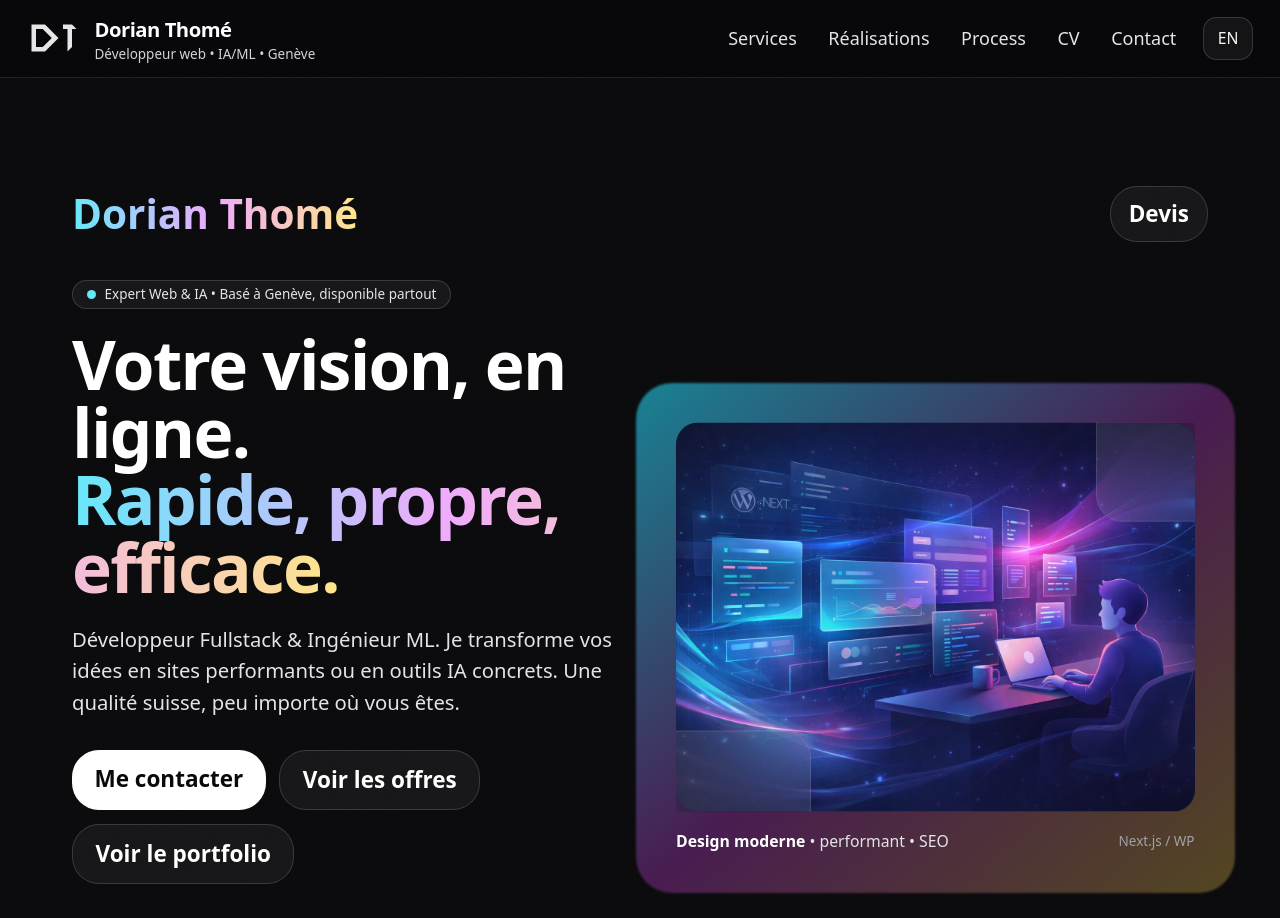
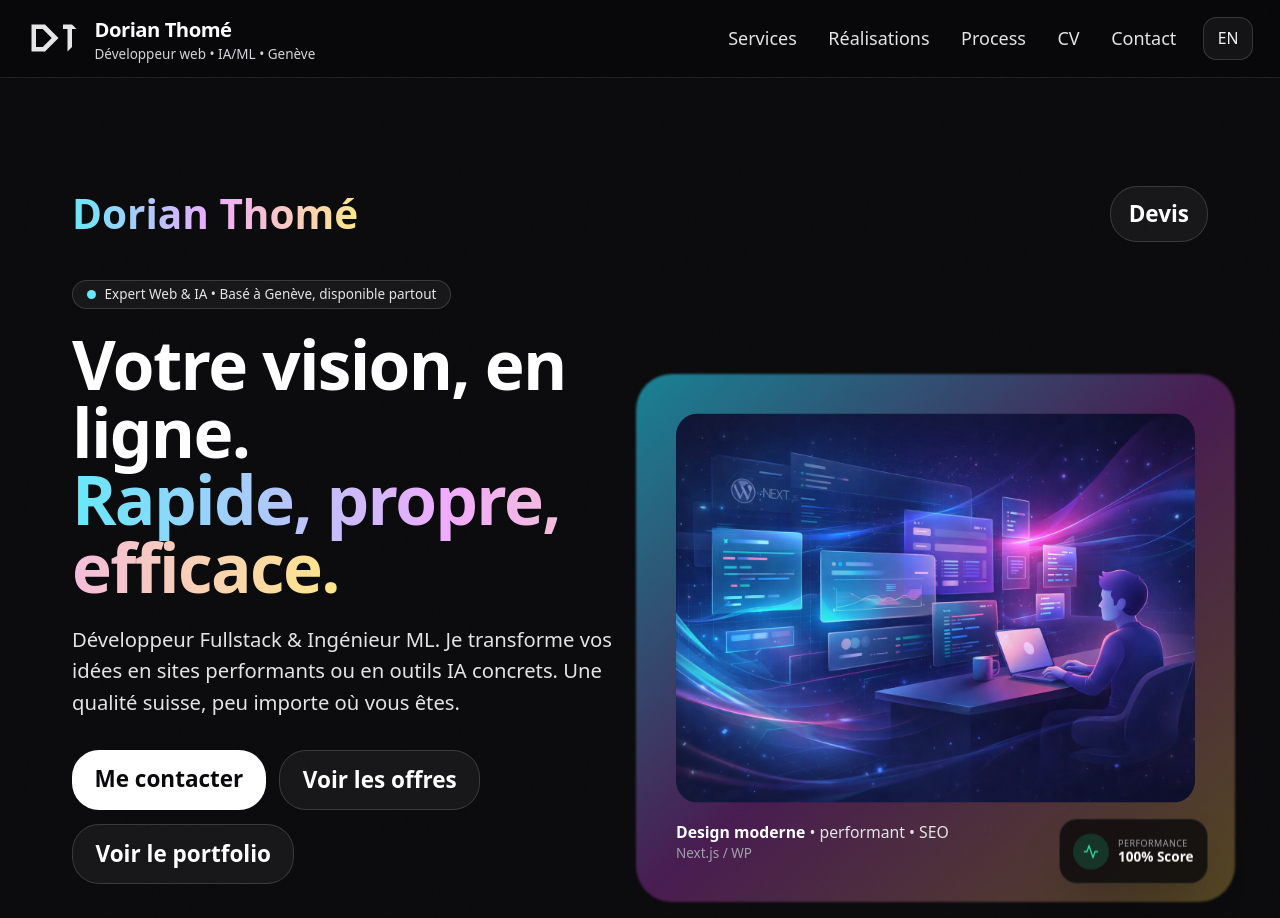
Before and after one commit to Dorian4Git/dorian-portfolio, a Next.js app: page / in a window 1280 px wide. Shown: the top 918 px of the page. Built offline with nearby package versions, Linux system fonts and the light colour scheme.

Commit message:
feat: enhance Hero component with new image handling and performance badge

```diff
--- a/components/Hero.tsx
+++ b/components/Hero.tsx
@@ -147,22 +147,41 @@ export function HeroModern({ lang = "fr" }: { lang?: "fr" | "en" }) {
           <div className="absolute -inset-4 sm:-inset-6 rounded-[2rem] bg-gradient-to-br from-cyan-400/60 via-fuchsia-500/30 to-amber-300/30 blur-[1px]" />
 
           <div className="relative rounded-[1.6rem] p-3 animate-float">
+            {/* The Image Container */}
             <div className="relative aspect-[4/3] overflow-hidden rounded-[1.2rem]">
-              <img
+              <Image
                 src={asset("/media/illustration_start.png")}
                 alt={t.card.alt}
-                className="h-full w-full object-cover"
+                fill // Use 'fill' boolean instead of layout="fill" for newer Next.js
+                className="object-cover" // Class-based object-fit is cleaner
               />
-
-              <div className="pointer-events-none absolute -right-10 -top-10 h-32 w-32 rounded-3xl border border-white/10 bg-white/10 backdrop-blur-xl" />
-              <div className="pointer-events-none absolute -left-10 -bottom-10 h-28 w-40 rounded-3xl border border-white/10 bg-white/10 backdrop-blur-xl" />
             </div>
 
+            {/* NEW: Floating Tech Badge (Compact Version) */}
+            <div className="absolute -bottom-2 -right-0 z-10 hidden sm:flex items-center gap-2 rounded-2xl border border-white/10 bg-zinc-950/80 backdrop-blur-md p-3 shadow-2xl transition hover:scale-105">
+              {/* Icon Wrapper - Smaller now (h-8 w-8) */}
+              <div className="flex h-8 w-8 items-center justify-center rounded-full bg-emerald-500/20 text-emerald-400">
+                <svg xmlns="http://www.w3.org/2000/svg" width="16" height="16" viewBox="0 0 24 24" fill="none" stroke="currentColor" strokeWidth="2" strokeLinecap="round" strokeLinejoin="round">
+                  <polyline points="22 12 18 12 15 21 9 3 6 12 2 12" />
+                </svg>
+              </div>
+
+              {/* Text Info - Tighter leading */}
+              <div className="flex flex-col">
+                <span className="text-[9px] uppercase tracking-wider text-zinc-400 leading-none mb-0.5">
+                  Performance
+                </span>
+                <span className="text-xs font-bold text-white leading-none">
+                  100% Score
+                </span>
+              </div>
+            </div>
             <div className="mt-4 flex items-center justify-between gap-3">
               <div className="text-sm text-zinc-200">
-                <span className="font-semibold text-white">{t.card.main}</span> {t.card.sub}
+                <span className="font-semibold text-white">{t.card.main}</span> {t.card.sub}<br />
+                <div className="text-xs text-zinc-400">Next.js / WP</div>
               </div>
-              <div className="text-xs text-zinc-400">Next.js / WP</div>
+
             </div>
           </div>
         </div>
```
